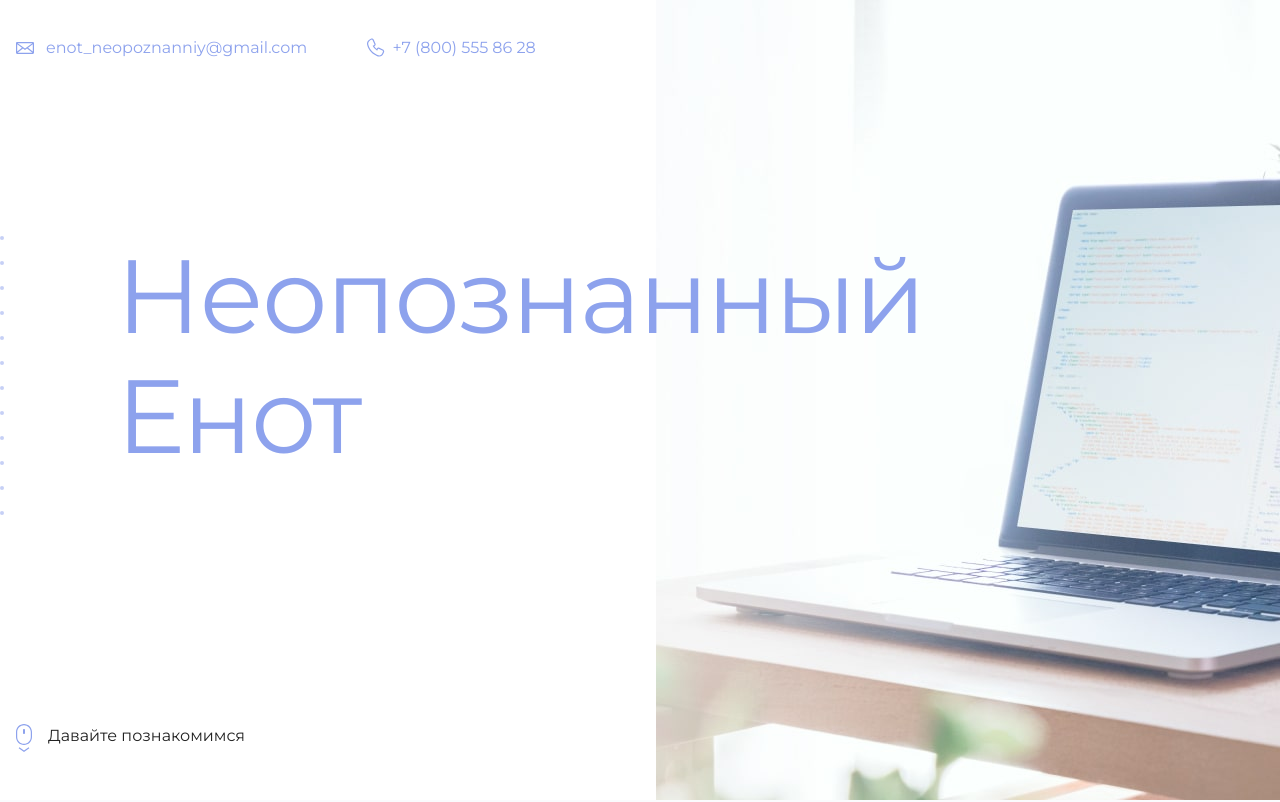
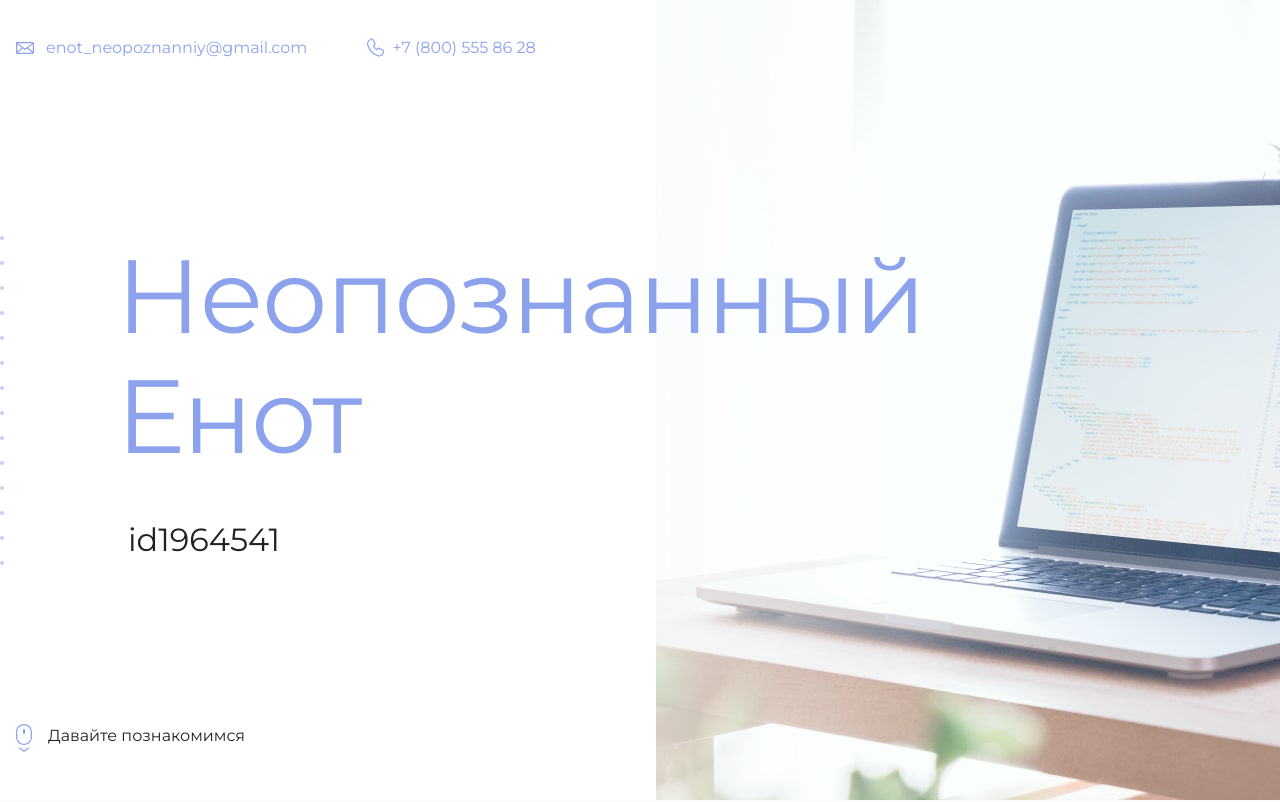
Before and after one commit to g123udini/my-site, a plain HTML site: page index.html in a window 1280 px wide. Shown: the top 802 px of the page. Drawn offline with Linux system fonts and the light colour scheme.

Commit message:
Update index.html
+ id

```diff
--- a/index.html
+++ b/index.html
@@ -19,7 +19,7 @@
       <section class="hero-image">
         <div class="container">
           <h1 class="heading">Неопознанный Енот</h1>
-          <p><!-- Тут ваш id на сайте Академии --></p>
+          <p>id1964541</p>
         </div>
       </section>
 
```
